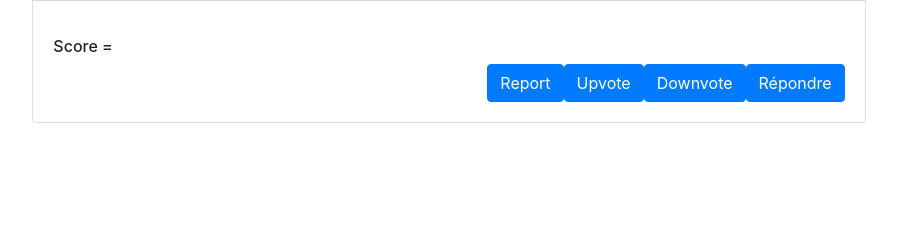
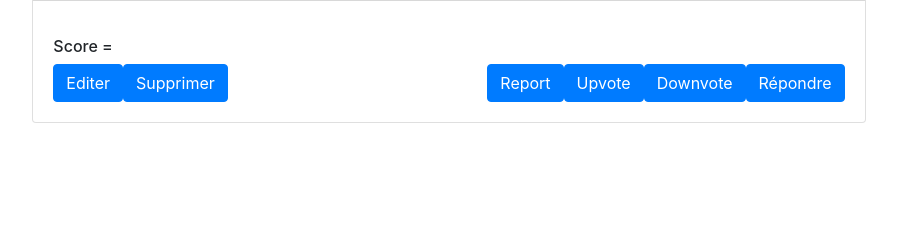
Before and after one commit to Iovlyclick/symforumium, a Symfony app: template templates/forum/topic/show.html.twig in a window 1280 px wide. Shown: the part 167-395 px from the top of the page, without its empty margins (191-1088 px from the left). Run offline with Twig, Linux system fonts and the light colour scheme; the template is opened without the code that fills it, so the values that code supplies are empty; some libraries are stand-ins or nearby versions.

Commit message:
fixed edit/delete

```diff
--- a/templates/forum/topic/show.html.twig
+++ b/templates/forum/topic/show.html.twig
@@ -21,12 +21,19 @@
 				<h6>Score =
 					{{ topic.likeAmount }}
 				</h6>
+				{% set toto = FALSE %}
+
 				{% for role in app.user.roles %}
-					{% if app.user.roles == 'ROLE_ADMIN' %}
+					{% if role == 'ROLE_ADMIN' %}
 						<a href="{{ path('edit_topic', { 'id': topic.id }) }}" class="btn btn-primary float-left">Editer</a>
 						<a href="{{ path('delete_topic', { 'id': topic.id }) }}" class="btn btn-primary float-left">Supprimer</a>
+						{% set toto = TRUE %}
 					{% endif %}
 				{% endfor %}
+				{% if toto == FALSE and topic.author == app.user and date(topic.createdAt) > date('-30minutes') and topic.likeAmount == 0 %}
+						<a href="{{ path('edit_topic', { 'id': topic.id }) }}" class="btn btn-primary float-left">Editer</a>
+						<a href="{{ path('delete_topic', { 'id': topic.id }) }}" class="btn btn-primary float-left">Supprimer</a>
+				{% endif %}
 				<a href="{{ path('create_post', { 'topic_id': topic.id }) }}" class="btn btn-primary float-right">Répondre</a>
 				<a href="{{ path('dislike_topic', { 'id': topic.id }) }}" class="btn btn-primary float-right">Downvote</a>
 				<a href="{{ path('like_topic', { 'id': topic.id }) }}" class="btn btn-primary float-right">Upvote</a>
@@ -54,8 +61,21 @@
 						<h6>Score =
 							{{ post.likeAmount }}
 						</h6>
+						{% set tata = FALSE %}
 
-						{% if post.author == app.user %}
+						{% for role in app.user.roles %}
+							{% if role == 'ROLE_ADMIN' %}
+							<a href="{{ path('edit_post', { 'post_id': post.id, 'topic_id': topic.id}) }}" class="btn btn-primary float-left">Editer</a>
+							{% if comments[post.id] == NULL %}
+
+								<a href="{{ path('delete_post', { 'id': post.id }) }}" class="btn btn-primary float-left">Supprimer</a>
+							{% endif %}
+
+								{% set tata = TRUE %}
+							{% endif %}
+						{% endfor %}
+
+						{% if post.author == app.user and tata == FALSE %}
 							<a href="{{ path('edit_post', { 'post_id': post.id, 'topic_id': topic.id}) }}" class="btn btn-primary float-left">Editer</a>
 							{% if comments[post.id] == NULL %}
 								<a href="{{ path('delete_post', { 'id': post.id }) }}" class="btn btn-primary float-left">Supprimer</a>
@@ -91,6 +111,21 @@
 									{{ comment.likeAmount }}
 								</h6>
 
+						{% set titi = FALSE %}
+
+						{% for role in app.user.roles %}
+							{% if role == 'ROLE_ADMIN' %}
+									<a href="{{ path('edit_comment', { 'comment_id': comment.id, 'post_id': post.id}) }}" class="btn btn-primary float-left">Editer</a>
+
+							{% if comments[post.id] == NULL %}
+									<a href="{{ path('delete_comment', { 'id': comment.id }) }}" class="btn btn-primary float-left">Supprimer</a>
+
+							{% endif %}
+
+								{% set titi = TRUE %}
+							{% endif %}
+						{% endfor %}
+
 								{% if comment.author == app.user %}
 									<a href="{{ path('edit_comment', { 'comment_id': comment.id, 'post_id': post.id}) }}" class="btn btn-primary float-left">Editer</a>
 									<a href="{{ path('delete_comment', { 'id': comment.id }) }}" class="btn btn-primary float-left">Supprimer</a>
```
